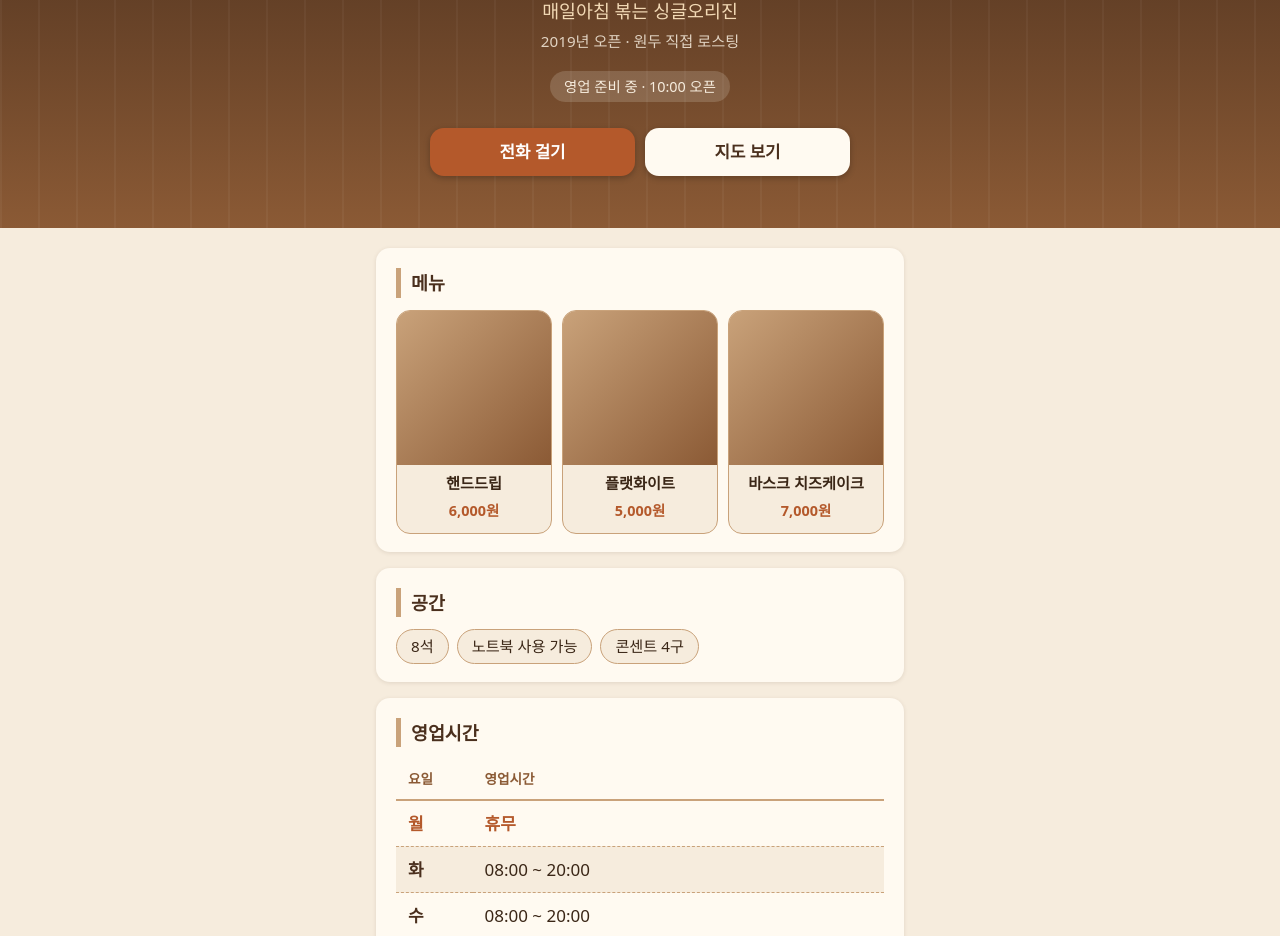
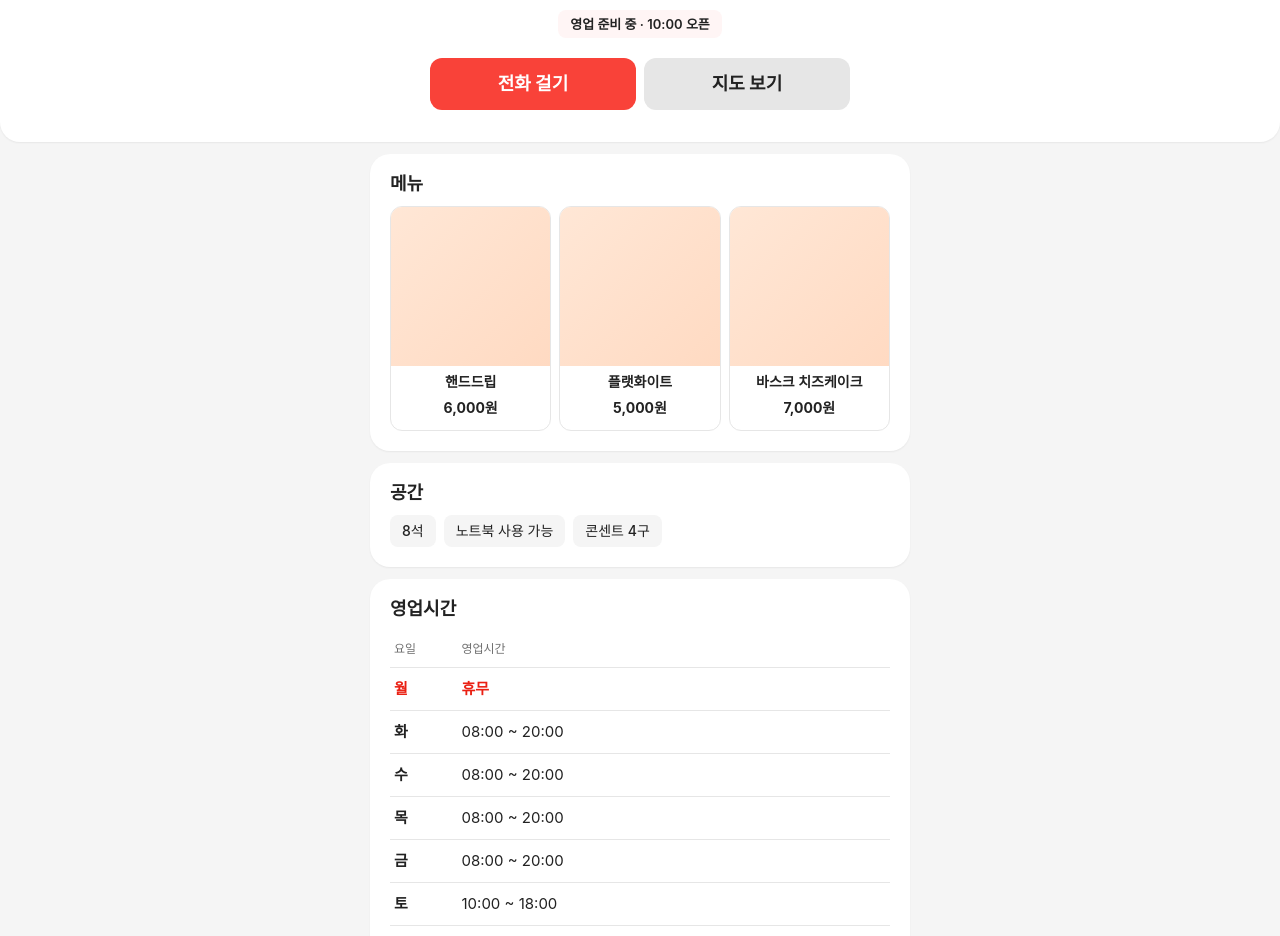
Before and after one commit to plutony-kr/Day2-Cafe-, a plain HTML site: page index.html in a window 1280 px wide. Shown: the part 154-1090 px from the top of the page. Drawn offline with Linux system fonts and the light colour scheme; a web font is replaced by a local one.

Commit message:
여기어때 디자인 적용
Co-Authored-By: Claude Sonnet 5.5 <noreply@anthropic.com>

```diff
--- a/index.html
+++ b/index.html
@@ -5,122 +5,147 @@
   <meta name="viewport" content="width=device-width, initial-scale=1">
   <title>브루잉로드 | 김포 걸포동 로스팅 카페</title>
   <meta name="description" content="매일아침 볶는 싱글오리진. 김포 걸포동 카페 브루잉로드의 메뉴, 영업시간, 위치 안내.">
+  <link rel="stylesheet" href="https://cdn.jsdelivr.net/gh/orioncactus/pretendard@v1.3.9/dist/web/variable/pretendardvariable-dynamic-subset.min.css">
   <style>
     :root {
-      --wood-dark: #4a2f1d;
-      --wood: #8b5a35;
-      --wood-light: #c9a27a;
-      --cream: #f6ecdd;
-      --paper: #fffaf1;
-      --ink: #3a2616;
-      --accent: #b4592b;
-      --radius: 14px;
+      /* 팔레트 */
+      --red-50: #FFF5F5;
+      --red-100: #FFEDEA;
+      --red-800: #F94239;   /* primary */
+      --red-900: #EA2013;
+      --orange-50: #FFE7D6;
+      --orange-100: #FFDAC2;
+      --cyan-800: #1D8BFF;
+      --white: #FFFFFF;
+      --n-10: #FAFAFA;
+      --n-50: #F5F5F5;
+      --n-100: #E6E6E6;
+      --n-200: #DCDCDC;
+      --n-600: #707070;
+      --n-800: #474747;
+      --n-900: #222222;
+
+      /* 시맨틱 */
+      --bg-page: var(--n-50);
+      --bg-surface: var(--white);
+      --content-primary: var(--n-900);
+      --content-secondary: var(--n-600);
+      --content-critical: var(--red-900);
+      --border: var(--n-100);
+
+      /* 라운드 */
+      --r-8: 8px;
+      --r-12: 12px;
+      --r-20: 20px;
+
+      /* 그림자 */
+      --shadow-flat: 0 1px 2px rgba(0, 0, 0, .06);
+      --shadow-raised: 0 2px 16px rgba(0, 0, 0, .08);
+
+      --font: "Pretendard Variable", Pretendard, -apple-system, "Apple SD Gothic Neo", "Malgun Gothic", system-ui, sans-serif;
     }
     * { box-sizing: border-box; }
-    html { scroll-behavior: smooth; }
     body {
       margin: 0;
-      background: var(--cream);
-      color: var(--ink);
-      font-family: "Apple SD Gothic Neo", "Malgun Gothic", "Noto Sans KR", system-ui, sans-serif;
-      line-height: 1.6;
-      font-size: 17px;
+      background: var(--bg-page);
+      color: var(--content-primary);
+      font-family: var(--font);
+      font-size: 15px;
+      line-height: 22px;
+      font-weight: 400;
     }
-    a { color: var(--accent); font-weight: 600; }
+    h1, h2, p, ul { margin: 0; padding: 0; }
+    ul { list-style: none; }
+    a { color: var(--content-critical); font-weight: 600; text-decoration: underline; }
 
-    /* 소개 영역 */
+    /* 소개 영역 (모듈 컨테이너) */
     header#intro {
-      background:
-        repeating-linear-gradient(90deg, rgba(255,255,255,.04) 0 2px, transparent 2px 38px),
-        linear-gradient(180deg, var(--wood-dark), var(--wood));
-      color: var(--cream);
+      background: var(--bg-surface);
+      border-radius: 0 0 var(--r-20) var(--r-20);
+      box-shadow: var(--shadow-flat);
+      padding: 40px 20px 24px;
       text-align: center;
-      padding: 48px 20px 36px;
     }
-    header#intro h1 { margin: 0 0 6px; font-size: 2.2rem; letter-spacing: .04em; }
-    header#intro p { margin: 4px 0; }
-    header#intro p:nth-of-type(1) { font-size: 1.15rem; color: #f2d9b5; }
-    header#intro p:nth-of-type(2) { font-size: .95rem; opacity: .85; }
+    header#intro h1 { font-size: 32px; line-height: 38px; font-weight: 700; }
+    header#intro p:nth-of-type(1) { margin-top: 8px; font-size: 16px; line-height: 24px; font-weight: 500; }
+    header#intro p:nth-of-type(2) { margin-top: 2px; font-size: 14px; line-height: 20px; color: var(--content-secondary); }
     #open-status {
       display: inline-block;
-      margin-top: 14px !important;
-      padding: 4px 14px;
-      border-radius: 999px;
-      background: rgba(255,250,241,.16);
-      font-size: .9rem;
+      margin-top: 16px !important;
+      padding: 4px 12px;
+      border-radius: var(--r-8);
+      background: var(--red-50);
+      color: var(--content-primary);
+      font-size: 13px;
+      line-height: 20px;
+      font-weight: 600;
     }
     #open-status:empty { display: none; }
     header#intro p:last-child {
       display: flex;
-      gap: 10px;
+      gap: 8px;
       max-width: 420px;
-      margin: 22px auto 0;
+      margin: 20px auto 0;
     }
 
-    /* 버튼 */
+    /* 버튼 (Box button) */
     #btn-call, #btn-map {
       flex: 1;
       display: flex;
       align-items: center;
       justify-content: center;
-      min-height: 48px;
-      border-radius: var(--radius);
-      font-size: 1.05rem;
+      min-height: 52px;
+      border-radius: var(--r-12);
+      font-size: 18px;
+      line-height: 20px;
       font-weight: 700;
       text-decoration: none;
-      box-shadow: 0 2px 6px rgba(0,0,0,.25);
     }
-    #btn-call { background: var(--accent); color: #fff; }
-    #btn-map { background: var(--paper); color: var(--wood-dark); }
-    #btn-call:active, #btn-map:active { transform: translateY(1px); }
+    #btn-call { background: var(--red-800); color: var(--white); }
+    #btn-map { background: var(--n-100); color: var(--n-900); }
+    #btn-call:active, #btn-map:active { opacity: .85; }
 
     /* 본문 */
-    main { max-width: 560px; margin: 0 auto; padding: 20px 16px 8px; }
+    main { max-width: 560px; margin: 0 auto; padding: 12px 10px 0; }
     section {
-      background: var(--paper);
-      border-radius: var(--radius);
-      padding: 20px 20px 18px;
-      margin-bottom: 16px;
-      box-shadow: 0 1px 4px rgba(74,47,29,.12);
+      background: var(--bg-surface);
+      border-radius: var(--r-20);
+      box-shadow: var(--shadow-flat);
+      padding: 20px;
+      margin-bottom: 12px;
     }
-    h2 {
-      margin: 0 0 12px;
-      font-size: 1.15rem;
-      color: var(--wood-dark);
-      border-left: 5px solid var(--wood-light);
-      padding-left: 10px;
-    }
-    section p { margin: 4px 0; }
-    ul { list-style: none; margin: 0; padding: 0; }
+    h2 { margin-bottom: 12px; font-size: 18px; line-height: 20px; font-weight: 700; }
+    section p { margin-top: 2px; }
 
+    /* 메뉴: 사진 카드 3개 */
     #menu ul {
       display: grid;
       grid-template-columns: repeat(3, 1fr);
-      gap: 10px;
+      gap: 8px;
     }
     #menu li {
       display: flex;
       flex-direction: column;
       align-items: center;
       justify-content: space-between;
-      gap: 8px;
+      gap: 6px;
       text-align: center;
       word-break: keep-all;
-      background: var(--cream);
-      border: 1px solid var(--wood-light);
-      border-radius: var(--radius);
+      background: var(--bg-surface);
+      border: 1px solid var(--border);
+      border-radius: var(--r-12);
       padding: 0 0 12px;
       overflow: hidden;
-      font-size: .95rem;
-      line-height: 1.35;
+      font-size: 14px;
+      line-height: 20px;
     }
-    #menu li strong { padding: 0 6px; }
+    #menu li strong { padding: 0 6px; font-weight: 600; }
     #menu li span { font-weight: 700; }
-    /* 사진이 없으면 우드톤 임시 배경이 보임 */
+    /* 사진이 없으면 임시 배경이 보임 */
     #menu .photo {
       width: 100%;
       aspect-ratio: 1 / 1;
-      background: linear-gradient(135deg, var(--wood-light), var(--wood));
+      background: linear-gradient(135deg, var(--orange-50), var(--orange-100));
     }
     #menu .photo img {
       display: block;
@@ -128,66 +153,69 @@
       height: 100%;
       object-fit: cover;
     }
-    #menu li span { font-size: .9rem; color: var(--accent); }
 
+    /* 공간 */
     #space ul { display: flex; flex-wrap: wrap; gap: 8px; }
     #space li {
-      background: var(--cream);
-      border: 1px solid var(--wood-light);
-      border-radius: 999px;
-      padding: 4px 14px;
-      font-size: .95rem;
+      background: var(--n-50);
+      border-radius: var(--r-8);
+      padding: 6px 12px;
+      font-size: 14px;
+      line-height: 20px;
+      font-weight: 500;
     }
 
+    /* 영업시간 */
     #hours table { width: 100%; border-collapse: collapse; }
-    #hours th, #hours td { padding: 9px 12px; text-align: left; }
+    #hours th, #hours td { padding: 10px 4px; text-align: left; }
     #hours thead th {
-      font-size: .85rem;
-      color: var(--wood);
-      border-bottom: 2px solid var(--wood-light);
+      font-size: 12px;
+      line-height: 16px;
+      font-weight: 500;
+      color: var(--content-secondary);
+      border-bottom: 1px solid var(--border);
     }
-    #hours tbody th { width: 4.5em; font-weight: 700; color: var(--wood-dark); }
-    #hours tbody tr:nth-child(even) { background: var(--cream); }
-    #hours tbody tr + tr { border-top: 1px dashed var(--wood-light); }
-    #hours tr.closed th, #hours tr.closed td { color: var(--accent); font-weight: 700; }
+    #hours tbody th { width: 4.5em; font-weight: 600; }
+    #hours tbody tr + tr { border-top: 1px solid var(--border); }
+    #hours tr.closed th, #hours tr.closed td { color: var(--content-critical); font-weight: 700; }
 
-    /* 푸터 */
-    footer#contact {
-      background: var(--wood-dark);
-      color: var(--cream);
-      text-align: center;
-      padding: 28px 20px 36px;
-      margin-top: 12px;
-    }
-    footer#contact h2 { border: 0; padding: 0; color: var(--wood-light); }
-    footer#contact p { margin: 4px 0; }
-    footer#contact a { color: #f2d9b5; }
-    footer#contact a.btn-insta {
-      justify-content: center;
-      min-height: 48px;
-      margin-top: 8px;
-      padding: 0 24px;
-      border-radius: var(--radius);
-      background: var(--paper);
-      color: var(--wood-dark);
-      font-weight: 700;
-      text-decoration: none;
-      box-shadow: 0 2px 6px rgba(0,0,0,.25);
-    }
-    footer#contact a.btn-insta:active { transform: translateY(1px); }
-
-    /* 본문·푸터 링크도 손가락으로 누르기 쉽게 (최소 44px) */
+    /* 텍스트 버튼: 링크 이동 라벨은 밑줄 사용 */
     #location a, footer#contact a {
       display: inline-flex;
       align-items: center;
       min-height: 44px;
     }
 
-    a:focus-visible { outline: 3px solid #f2b66d; outline-offset: 2px; }
+    /* 푸터 */
+    footer#contact {
+      max-width: 540px;
+      margin: 0 auto 20px;
+      background: var(--bg-surface);
+      border-radius: var(--r-20);
+      box-shadow: var(--shadow-flat);
+      padding: 20px;
+      text-align: center;
+    }
+    footer#contact h2 { margin-bottom: 8px; }
+    footer#contact a.btn-insta {
+      justify-content: center;
+      width: 100%;
+      min-height: 52px;
+      margin-top: 8px;
+      border-radius: var(--r-12);
+      background: var(--n-100);
+      color: var(--n-900);
+      font-size: 16px;
+      line-height: 19px;
+      font-weight: 600;
+      text-decoration: none;
+    }
+    footer#contact a.btn-insta:active { opacity: .85; }
+
+    a:focus-visible { outline: 3px solid var(--cyan-800); outline-offset: 2px; }
 
     @media (min-width: 700px) {
-      header#intro { padding: 72px 20px 52px; }
-      header#intro h1 { font-size: 2.8rem; }
+      header#intro { padding: 56px 20px 32px; }
     }
   </style>
 </head>
```
